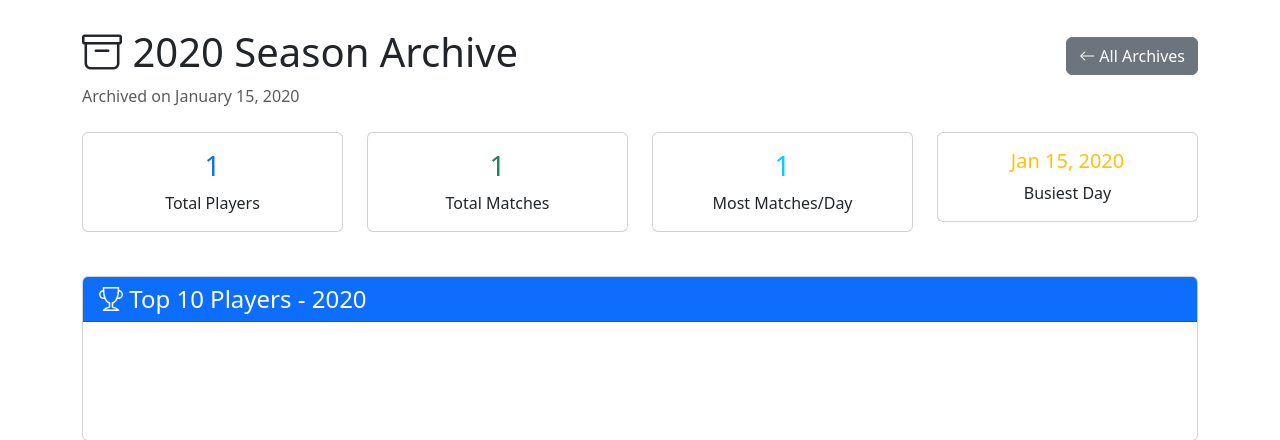
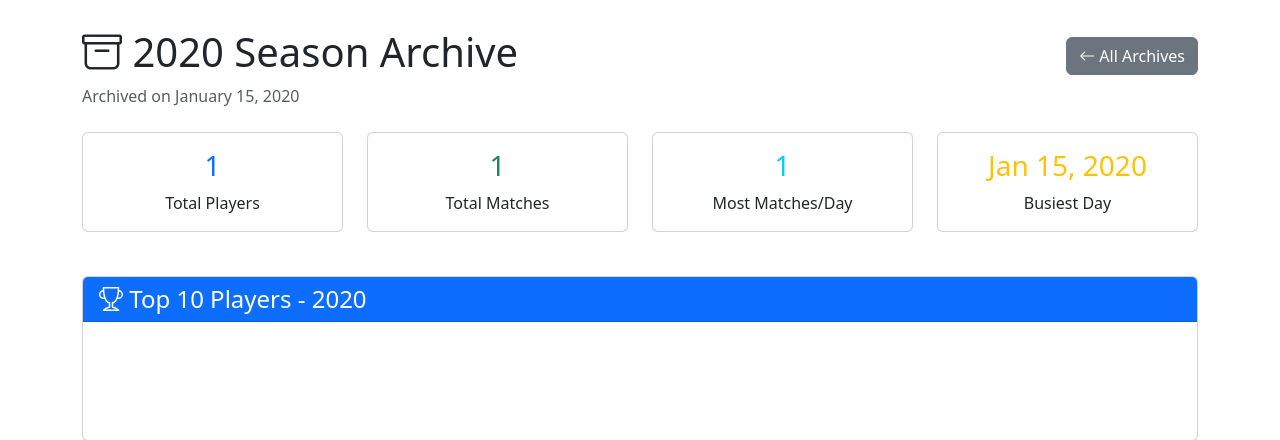
Before and after one commit to LucaLumetti/ZipLeague, a Django app: template core/templates/core/archived_year_detail.html in a window 1280 px wide. Shown: the part 56-496 px from the top of the page. Run offline with Django 5.2, Linux system fonts and the light colour scheme; the template is opened without the code that fills it: most values are stand-ins (such as "Sample title", 1, 10 or a date in 2020).

Commit message:
Update Busiest Day header to use larger font size in archived year statistics

```diff
--- a/core/templates/core/archived_year_detail.html
+++ b/core/templates/core/archived_year_detail.html
@@ -42,7 +42,7 @@
     <div class="col-md-3">
         <div class="card text-center">
             <div class="card-body">
-                <h5 class="text-warning">{{ statistics.most_matches_in_day.date|date:"M d, Y" }}</h5>
+                <h3 class="text-warning">{{ statistics.most_matches_in_day.date|date:"M d, Y" }}</h3>
                 <p class="mb-0">Busiest Day</p>
             </div>
         </div>
```
